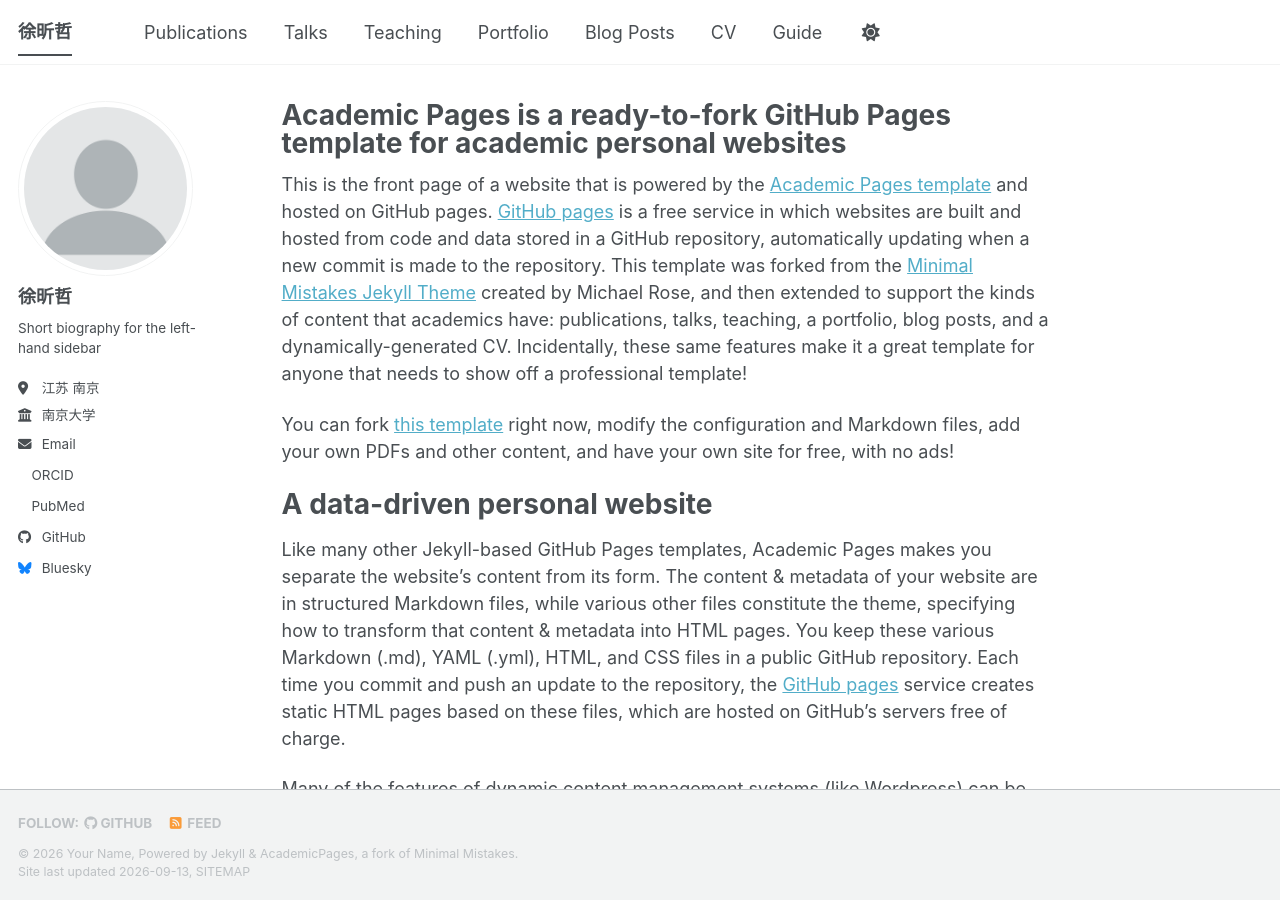
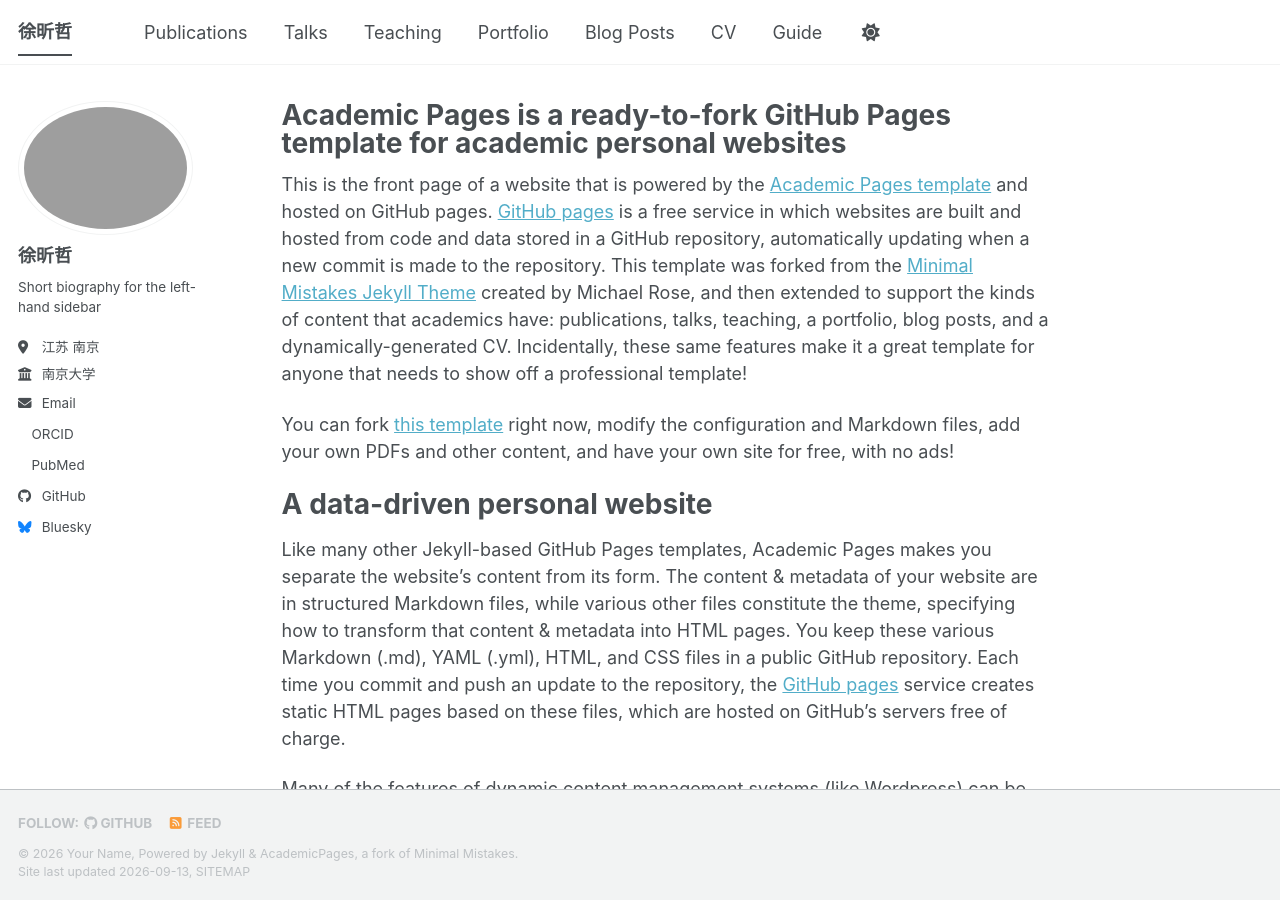
Before and after one commit to Lemcous/Lemcous.github.io, a Jekyll site: the page built from _pages/about.md, in a window 1280 px wide and 900 px high. Built offline with Jekyll 4.4.1, drawn with Linux system fonts in a browser that asks for light colours; a style sheet for code colours, icons or effects is not loaded.

Commit message:
Update _config.yml

```diff
--- a/_config.yml
+++ b/_config.yml
@@ -23,7 +23,7 @@
 #               Additional customization can be done by editing /_includes/author-profile.html
 author:
   # Biographic information
-  avatar           : "profile.png"
+  avatar           : "IMG_8580.JPG"
   name             : "徐昕哲"
   pronouns         : # example: "she/her"
   bio              : "Short biography for the left-hand sidebar"
```
